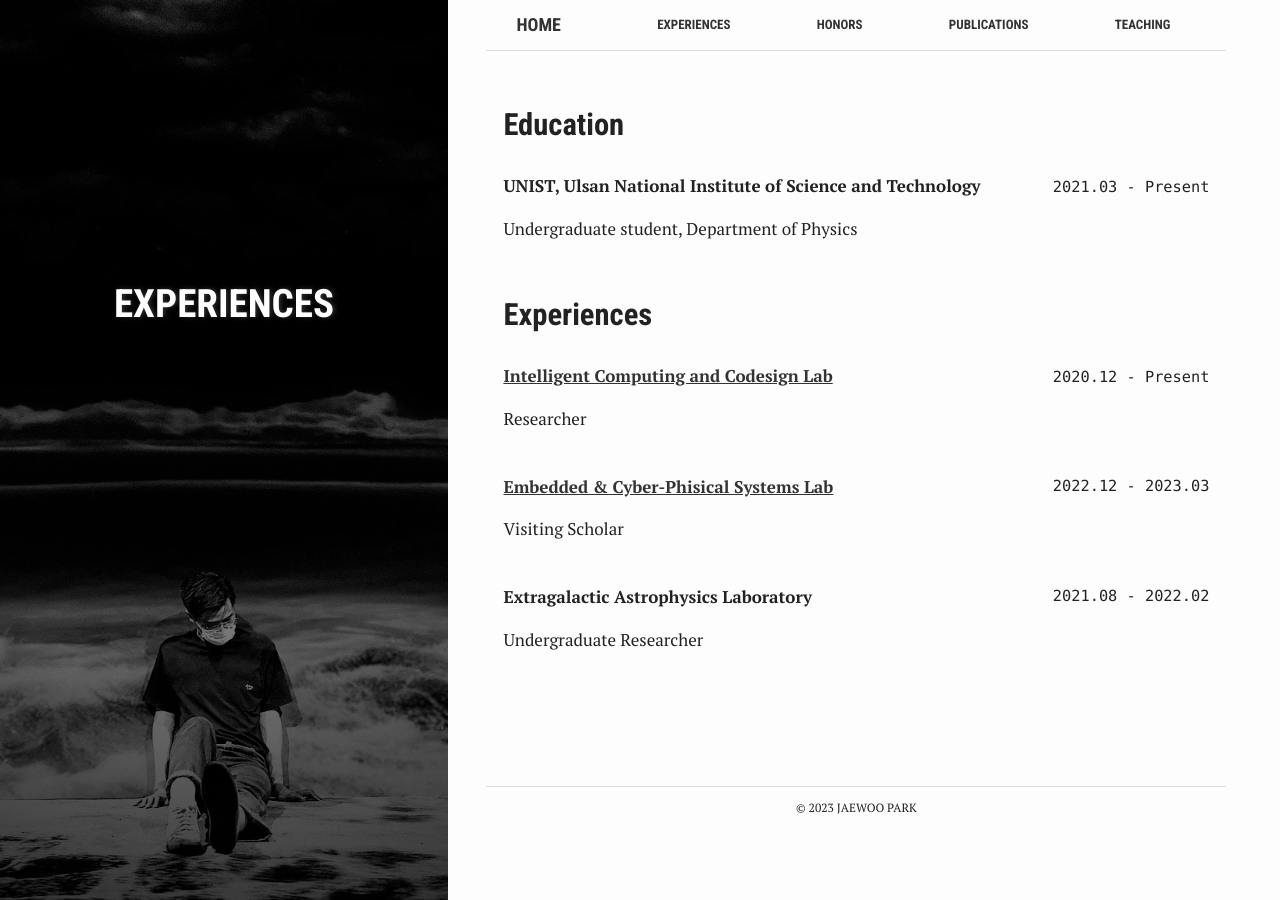
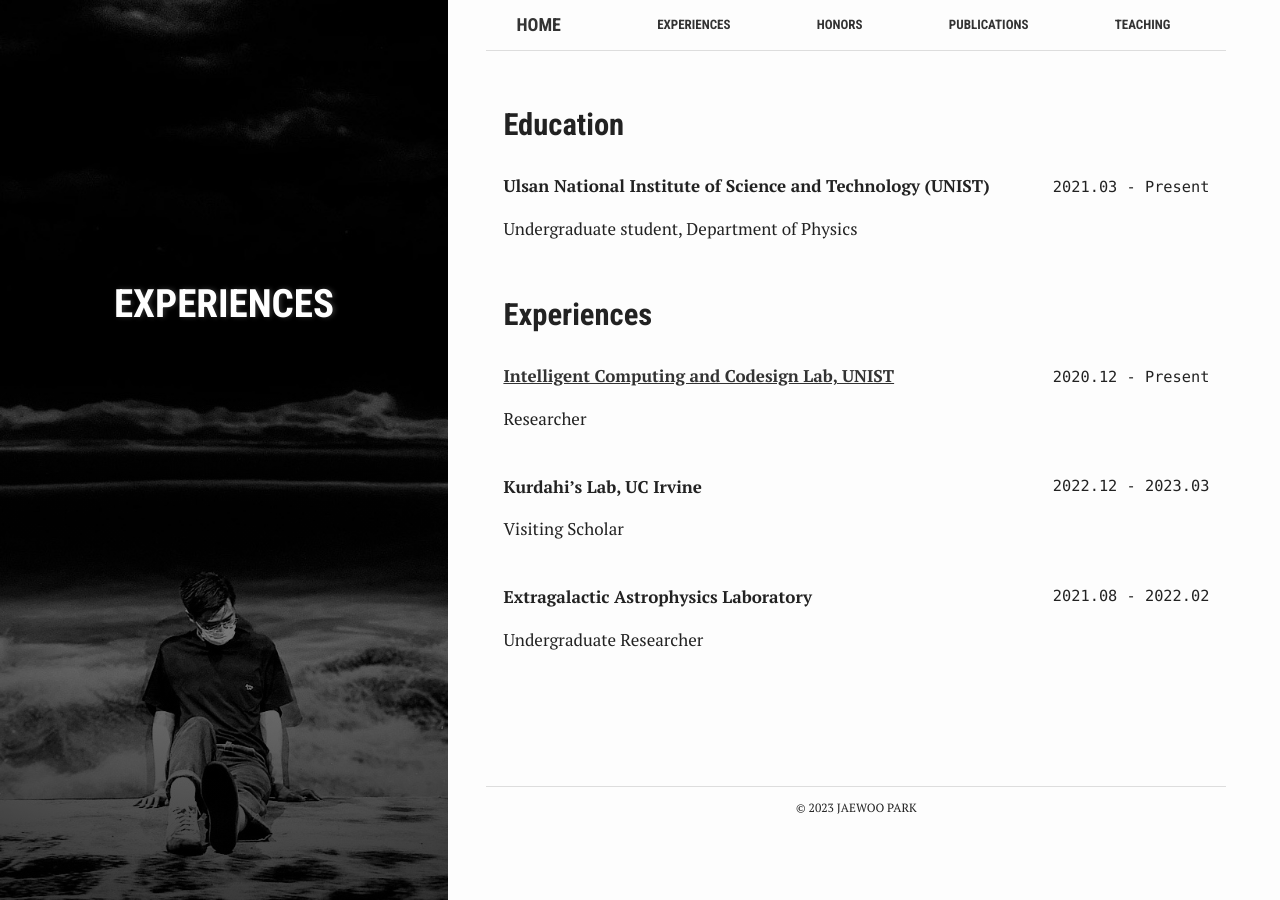
Before and after one commit to hecate64/hecate64.github.io, a Jekyll site: the page built from experiences.md, in a window 1280 px wide. Built offline with Jekyll 4.4.1, drawn with Linux system fonts in a browser that asks for light colours.

Commit message:
change UCI name

```diff
--- a/experiences.md
+++ b/experiences.md
@@ -11,7 +11,7 @@ active: experiences
 
 <div style="float: right"> <code> 2021.03 - Present </code> </div>
 
-__UNIST, Ulsan National Institute of Science and Technology__
+__Ulsan National Institute of Science and Technology (UNIST)__
 
 
 Undergraduate student, Department of Physics
@@ -24,7 +24,7 @@ Undergraduate student, Department of Physics
 
 <div style="float: right">  <code> 2020.12 - Present </code> </div>
 
-__[Intelligent Computing and Codesign Lab](https://iccl.unist.ac.kr/)__
+__[Intelligent Computing and Codesign Lab, UNIST](https://iccl.unist.ac.kr/)__
 
 
 Researcher
@@ -33,7 +33,7 @@ Researcher
 
 <div style="float: right">  <code> 2022.12 - 2023.03 </code> </div>
 
-__[Embedded & Cyber-Phisical Systems Lab](https://aicps.eng.uci.edu/)__
+__Kurdahi's Lab, UC Irvine__
 
 Visiting Scholar
 <br/>
```
Also changed, not shown: 2 other files.
